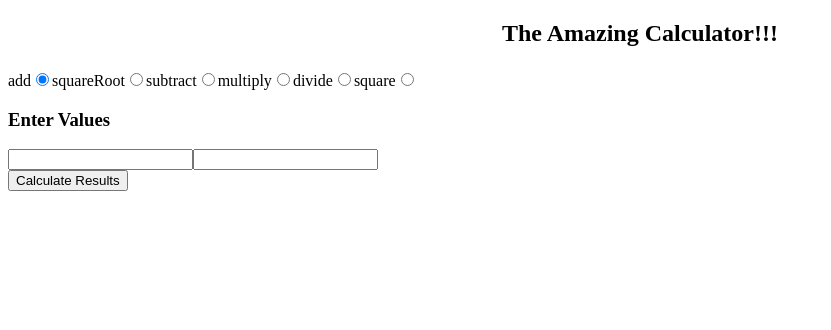
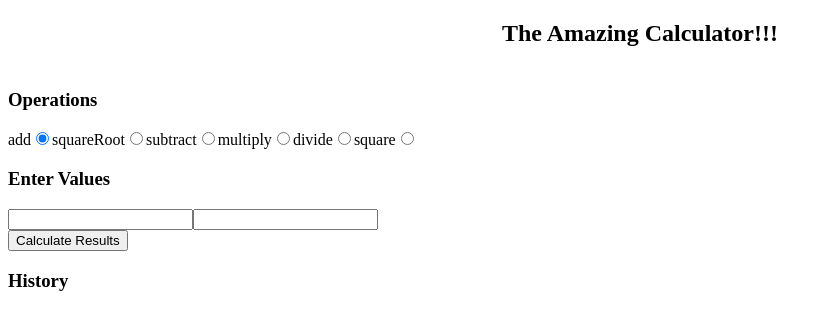
Before and after one commit to LeviButcher/devops-demo, a Next.js app: page / in a window 1280 px wide. Shown: the top 330 px of the page, without its empty margins (0-831 px from the left). Built offline with nearby package versions, Linux system fonts and the light colour scheme.

Commit message:
Calculator refactor for independent calculators

```diff
--- a/components/Calculator.js
+++ b/components/Calculator.js
@@ -30,7 +30,6 @@ const operations = [
     inputs: 1
   }
 ];
-const calc = new Calc();
 
 class Calculator extends React.Component {
   constructor() {
@@ -39,6 +38,7 @@ class Calculator extends React.Component {
       selected: operations[0].name
     };
     this.inputs = React.createRef();
+    this.calc = new Calc();
   }
 
   updateOption(event) {
@@ -56,7 +56,7 @@ class Calculator extends React.Component {
         let values = [...inputCollection].map(input => {
           return Number(input.value);
         });
-        const result = calc[selected](...values);
+        const result = this.calc[selected](...values);
         this.setState({
           result: result
         });
@@ -70,6 +70,7 @@ class Calculator extends React.Component {
 
     return (
       <div>
+        <h3>Operations</h3>
         <RadioList
           valueList={operations.map(option => option.name)}
           selected={selected}
@@ -78,8 +79,9 @@ class Calculator extends React.Component {
         <h3>Enter Values</h3>
         <InputList inputNum={inputNum} ref={this.inputs} />
         <button onClick={e => this.updateResult(e)}>Calculate Results</button>
+        <h3>History</h3>
         <div>
-          {calc.history().map(result => {
+          {this.calc.history().map(result => {
             return <h5 key={result}>{result}</h5>;
           })}
         </div>
```
